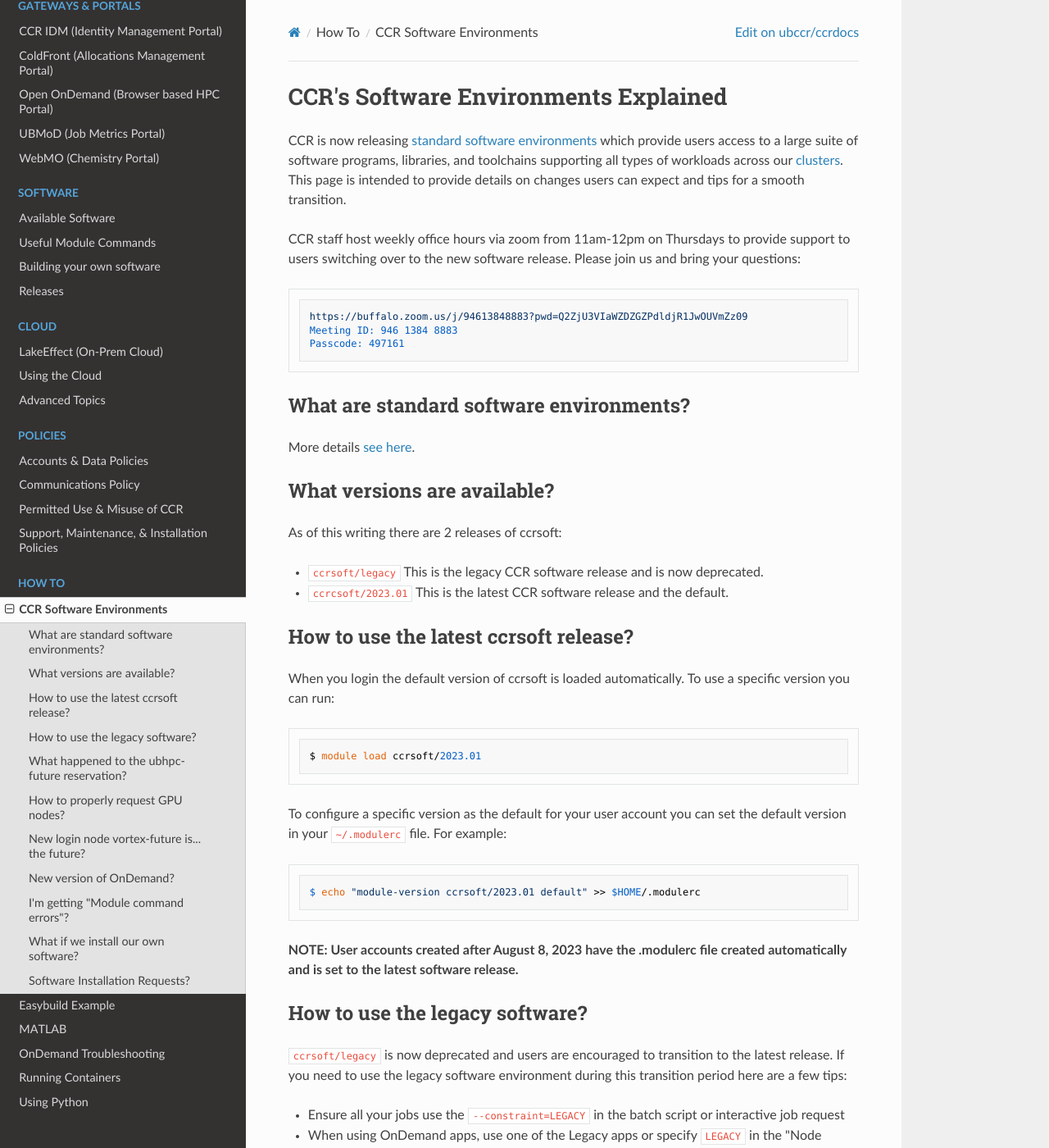
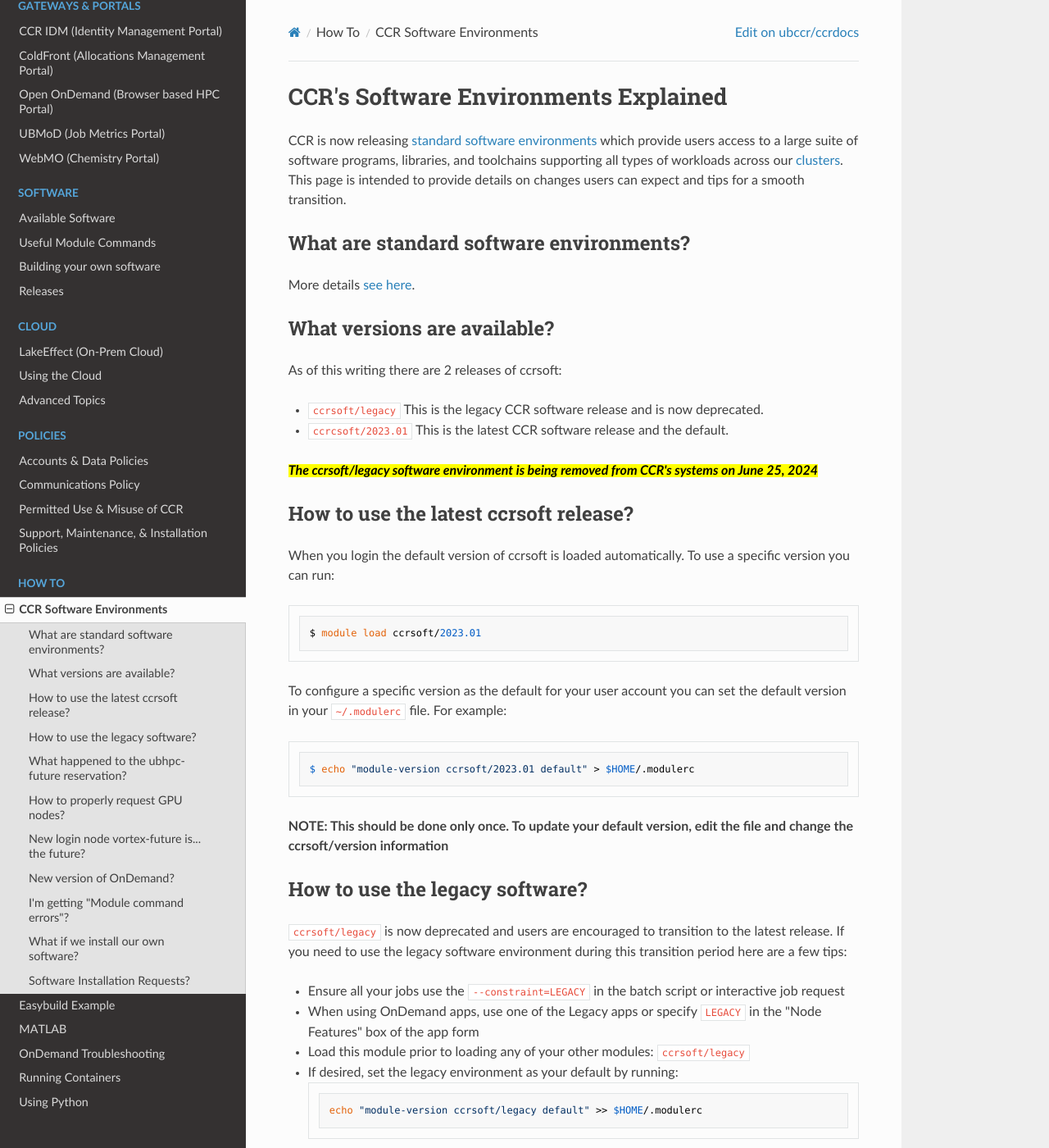
Before and after one commit to ubccr/ccrdocs, an MkDocs documentation site: the page built from pages/howto/newenv.md, in a window 1280 px wide and 1400 px high. Shown: the whole window at 82% size. Built offline with MkDocs 1.6.1, drawn with Linux system fonts in a browser that asks for light colours; nearby versions of some CDN libraries; some of the changed text lies outside the part shown.

Commit message:
removed info on office hours, add info on removal of legacy env

````diff
--- a/pages/howto/newenv.md
+++ b/pages/howto/newenv.md
@@ -6,15 +6,6 @@ toolchains supporting all types of workloads across our [clusters](../hpc/cluste
 This page is intended to provide details on changes users can expect and tips
 for a smooth transition.
 
-CCR staff host weekly office hours via zoom from
-11am-12pm on Thursdays to provide support to users switching over to the new
-software release.  Please join us and bring your questions:
-
-```
-https://buffalo.zoom.us/j/94613848883?pwd=Q2ZjU3VIaWZDZGZPdldjR1JwOUVmZz09
-Meeting ID: 946 1384 8883
-Passcode: 497161
-```
 
 ## What are standard software environments?
 
@@ -26,6 +17,8 @@ As of this writing there are 2 releases of ccrsoft:
 
 - `ccrsoft/legacy` This is the legacy CCR software release and is now deprecated.
 - `ccrcsoft/2023.01` This is the latest CCR software release and the default.
+
+==The ccrsoft/legacy software environment is being removed from CCR's systems on June 25, 2024==
 
 ## How to use the latest ccrsoft release?
 
@@ -40,10 +33,10 @@ To configure a specific version as the default for your user account you can
 set the default version in your `~/.modulerc` file. For example:
 
 ```
-$ echo "module-version ccrsoft/2023.01 default" >> $HOME/.modulerc
+$ echo "module-version ccrsoft/2023.01 default" > $HOME/.modulerc
 ```
 
-**NOTE: User accounts created after August 8, 2023 have the .modulerc file created automatically and is set to the latest software release.**
+**NOTE: This should be done only once.  To update your default version, edit the file and change the ccrsoft/version information**
 
 
 ## How to use the legacy software?
@@ -61,7 +54,7 @@ this transition period here are a few tips:
   ```
 
 !!! Warning "Default version is now ccrsoft/2023.01!"
-    As of the January 2024 maintenance downtime, the latest software environment `ccrsoft/2023.01` will be loaded by default on all CCR login and compute nodes.  To continue to use the legacy software, you MUST make the changes listed above.  Users are encouraged to migrate all workflows to `ccrsoft/2023.01` as the legacy modules are no longer supported and will be completely removed from CCR systems as of June 2024.
+    As of the January 2024 maintenance downtime, the latest software environment `ccrsoft/2023.01` will be loaded by default on all CCR login and compute nodes.  To continue to use the legacy software, you MUST make the changes listed above.  Users are encouraged to migrate all workflows to `ccrsoft/2023.01` as the legacy modules are no longer supported and will be completely removed from CCR systems as of June 25, 2024.
 
 ## What happened to the ubhpc-future reservation?
 
````
Also changed, not shown: pages/software/releases.md (+4 -1 lines).
